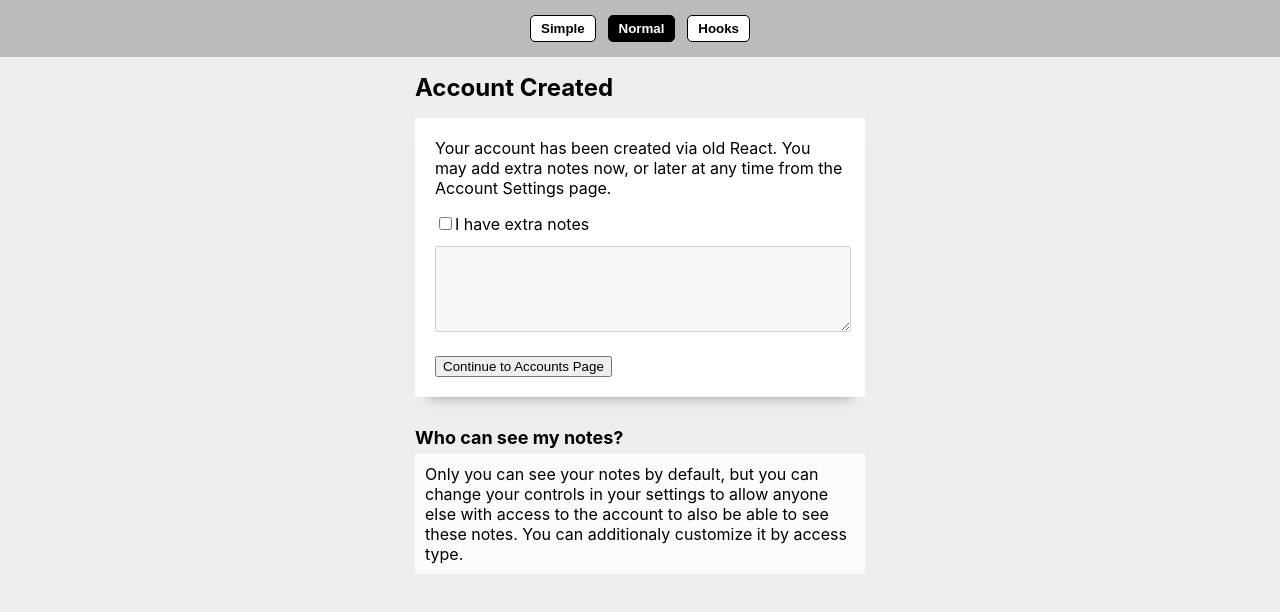
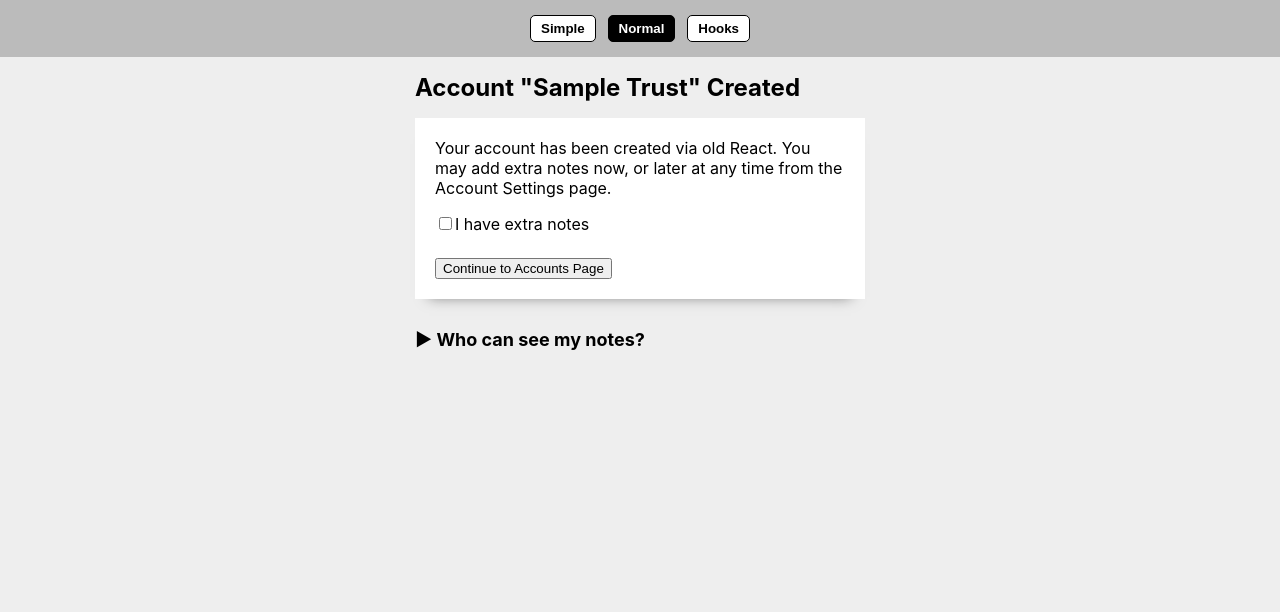
Before and after one commit to AlwaysMoreHats/react-hooks-samples, a React (Create React App) app: page / in a window 1280 px wide. Both pictures are taken after a click on the button "Normal". Shown: the top 612 px of the page. Built offline with nearby package versions, Linux system fonts and the light colour scheme.

Commit message:
Old React updated changes

```diff
--- a/src/upgrade_traditional/AccountCreatedTitle.jsx
+++ b/src/upgrade_traditional/AccountCreatedTitle.jsx
@@ -1,7 +1,30 @@
-import React from 'react'
+import React, { Component } from 'react'
+import AccountsContext from '../context/AccountsContext'
 
-const AccountCreatedTitle = () => {
-  return <h1 className="account-created-title">Account Created</h1>
+// Pre 16.6 or Multiple Contexts method
+const AlternateAccountCreatedTitle = () => {
+  return (
+    <AccountsContext.Consumer>
+      {({ accountName }) => (
+        <h1 className="account-created-title">
+          Account "{accountName}" Created
+        </h1>
+      )}
+    </AccountsContext.Consumer>
+  )
+}
+
+// 16.6+ and single context method
+class AccountCreatedTitle extends Component {
+  static contextType = AccountsContext
+
+  render() {
+    return (
+      <h1 className="account-created-title">
+        Account "{this.context.accountName}" Created
+      </h1>
+    )
+  }
 }
 
 export default AccountCreatedTitle
--- a/src/upgrade_traditional/EnterNotesField.jsx
+++ b/src/upgrade_traditional/EnterNotesField.jsx
@@ -1,6 +1,17 @@
-import React from 'react'
+import React, { Component } from 'react'
 
-const EnterNotesField = ({ hasNotes, setHasNotes, setNotes = () => {} }) => {
+class EnterNotesField extends Component {
+  notesField = React.createRef()
+
+  componentDidUpdate(prevProps) {
+    if (!prevProps.hasNotes && this.props.hasNotes) {
+      this.notesField.current.focus()
+    }
+  }
+
+  render() {
+    const { hasNotes, setHasNotes, setNotes = () => {} } = this.props
+
     return (
       <>
         <label>
@@ -8,12 +19,13 @@ const EnterNotesField = ({ hasNotes, setHasNotes, setNotes = () => {} }) => {
           <span className="label-title">I have extra notes</span>
         </label>
         <textarea
-        className="notes-field"
+          className={`notes-field${hasNotes ? '' : ' hide'}`}
           disabled={!hasNotes}
+          ref={this.notesField}
           onChange={setNotes}
         />
       </>
     )
   }
-
+}
 export default EnterNotesField
--- a/src/upgrade_traditional/MoreInfoBox.jsx
+++ b/src/upgrade_traditional/MoreInfoBox.jsx
@@ -1,12 +1,24 @@
-import React from 'react'
+import React, { Component } from 'react'
 
-const MoreInfoBox = ({ title, children }) => {
-  return (
-    <div className="info-box">
-      <p className="info-box-title">{title}</p>
-      <div className="info-box-content">{children}</div>
-    </div>
-  )
+class MoreInfoBox extends Component {
+  state = { isOpen: false }
+
+  render() {
+    const { title, children } = this.props
+    const { isOpen } = this.state
+
+    return (
+      <div className="info-box">
+        <a onClick={() => this.setState({ isOpen: !isOpen })}>
+          <p className="info-box-title clickable">
+            {isOpen ? '▼' : '►'} {title}
+          </p>
+        </a>
+
+        {isOpen && <div className="info-box-content">{children}</div>}
+      </div>
+    )
+  }
 }
 
 export default MoreInfoBox
```
Lines whose indentation alone changed are shown as unchanged.
